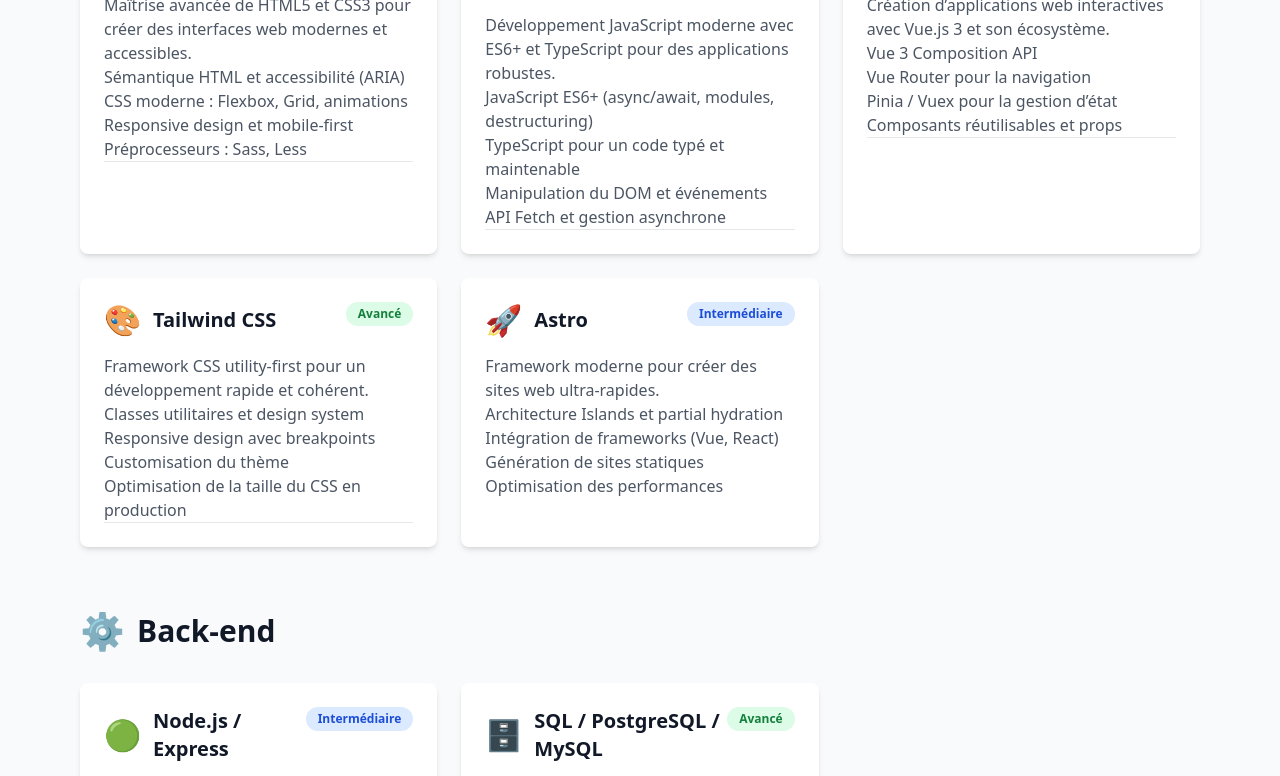
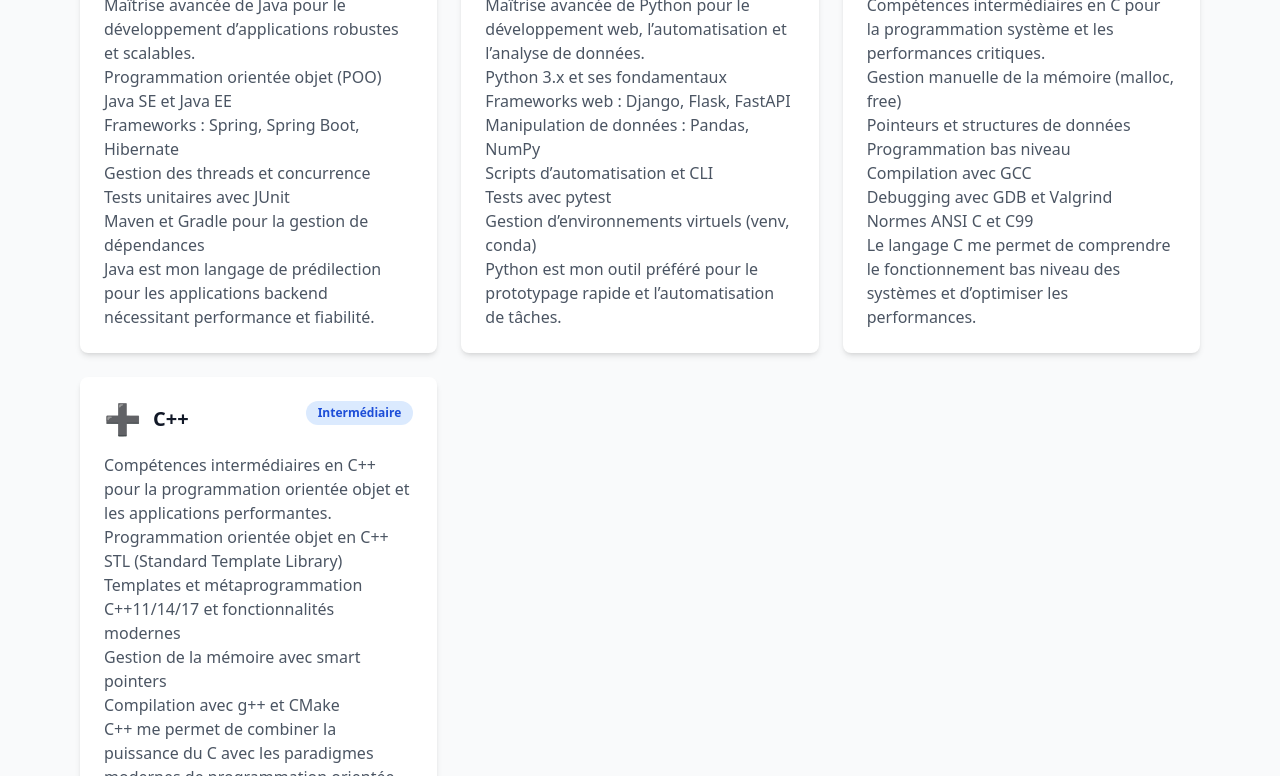
Before and after one commit to baptisteDULIEUX/portfolio-S5, an Astro site: page /competences in a window 1280 px wide. Shown: the part 467-1243 px from the top of the page. Built offline with nearby package versions, Linux system fonts and the light colour scheme; Astro itself is replaced by a stand-in of ours.

Commit message:
ajout de langages de programmations

```diff
--- /dev/null
+++ b/src/content/competences/langages/c.md
@@ -0,0 +1,18 @@
+---
+title: "C"
+category: "langages"
+level: "intermediaire"
+icon: "⚡"
+ordre: 3
+---
+
+Compétences intermédiaires en C pour la programmation système et les performances critiques.
+
+- Gestion manuelle de la mémoire (malloc, free)
+- Pointeurs et structures de données
+- Programmation bas niveau
+- Compilation avec GCC
+- Debugging avec GDB et Valgrind
+- Normes ANSI C et C99
+
+Le langage C me permet de comprendre le fonctionnement bas niveau des systèmes et d'optimiser les performances.
--- /dev/null
+++ b/src/content/competences/langages/cpp.md
@@ -0,0 +1,18 @@
+---
+title: "C++"
+category: "langages"
+level: "intermediaire"
+icon: "➕"
+ordre: 4
+---
+
+Compétences intermédiaires en C++ pour la programmation orientée objet et les applications performantes.
+
+- Programmation orientée objet en C++
+- STL (Standard Template Library)
+- Templates et métaprogrammation
+- C++11/14/17 et fonctionnalités modernes
+- Gestion de la mémoire avec smart pointers
+- Compilation avec g++ et CMake
+
+C++ me permet de combiner la puissance du C avec les paradigmes modernes de programmation orientée objet.
--- /dev/null
+++ b/src/content/competences/langages/java.md
@@ -0,0 +1,18 @@
+---
+title: "Java"
+category: "langages"
+level: "avance"
+icon: "☕"
+ordre: 1
+---
+
+Maîtrise avancée de Java pour le développement d'applications robustes et scalables.
+
+- Programmation orientée objet (POO)
+- Java SE et Java EE
+- Frameworks : Spring, Spring Boot, Hibernate
+- Gestion des threads et concurrence
+- Tests unitaires avec JUnit
+- Maven et Gradle pour la gestion de dépendances
+
+Java est mon langage de prédilection pour les applications backend nécessitant performance et fiabilité.
--- /dev/null
+++ b/src/content/competences/langages/python.md
@@ -0,0 +1,18 @@
+---
+title: "Python"
+category: "langages"
+level: "avance"
+icon: "🐍"
+ordre: 2
+---
+
+Maîtrise avancée de Python pour le développement web, l'automatisation et l'analyse de données.
+
+- Python 3.x et ses fondamentaux
+- Frameworks web : Django, Flask, FastAPI
+- Manipulation de données : Pandas, NumPy
+- Scripts d'automatisation et CLI
+- Tests avec pytest
+- Gestion d'environnements virtuels (venv, conda)
+
+Python est mon outil préféré pour le prototypage rapide et l'automatisation de tâches.
--- a/src/content/config.ts
+++ b/src/content/config.ts
@@ -19,7 +19,7 @@
   type: 'content',
   schema: z.object({
     title: z.string(),
-    category: z.enum(['frontend', 'backend', 'tools', 'soft-skills']),
+    category: z.enum(['frontend', 'backend', 'tools', 'soft-skills','langages']),
     level: z.enum(['debutant', 'intermediaire', 'avance', 'expert']).optional(),
     icon: z.string().optional(),
     ordre: z.number().default(999),
--- a/src/pages/competences/[slug].astro
+++ b/src/pages/competences/[slug].astro
@@ -5,12 +5,14 @@
 export async function getStaticPaths() {
   const frontend = await getCollection('frontend');
   const backend = await getCollection('backend');
+  const langages = await getCollection('langages');
   const outils = await getCollection('outils');
   const softskills = await getCollection('softskills');
 
   const allCompetences = [
     ...frontend.map(c => ({ ...c, categoryName: 'Frontend', categoryIcon: '🎨' })),
     ...backend.map(c => ({ ...c, categoryName: 'Backend & Base de données', categoryIcon: '⚙️' })),
+    ...langages.map(c => ({ ...c, categoryName: 'Langages de programmation', categoryIcon: '💻' })),
     ...outils.map(c => ({ ...c, categoryName: 'Outils / Tools', categoryIcon: '🔧' })),
     ...softskills.map(c => ({ ...c, categoryName: 'Soft Skills', categoryIcon: '☀️' })),
   ];
--- a/src/pages/competences/index.astro
+++ b/src/pages/competences/index.astro
@@ -7,6 +7,7 @@
 // Grouper par catégorie
 const frontend = competences.filter(c => c.data.category === 'frontend').sort((a, b) => a.data.ordre - b.data.ordre);
 const backend = competences.filter(c => c.data.category === 'backend').sort((a, b) => a.data.ordre - b.data.ordre);
+const langages = competences.filter(c => c.data.category === 'langages').sort((a, b) => a.data.ordre - b.data.ordre);
 const tools = competences.filter(c => c.data.category === 'tools').sort((a, b) => a.data.ordre - b.data.ordre);
 const softSkills = competences.filter(c => c.data.category === 'soft-skills').sort((a, b) => a.data.ordre - b.data.ordre);
 
@@ -41,11 +42,48 @@
         </p>
       </div>
 
+      <!-- Langages de programmation -->
+      {langages.length > 0 && (
+        <div class="mb-16">
+          <h2 class="text-3xl font-bold text-gray-900 mb-8 flex items-center">
+            <span class="text-4xl mr-3">💻</span>
+            Langages de programmation
+          </h2>
+          <div class="grid md:grid-cols-2 lg:grid-cols-3 gap-6">
+            {langages.map(async (comp) => {
+              const { Content } = await comp.render();
+              return (
+                <div class="bg-white rounded-lg shadow-md p-6 hover:shadow-lg transition-shadow">
+                  <div class="flex items-start justify-between mb-4">
+                    <div class="flex items-center">
+                      {comp.data.icon && (
+                        <span class="text-3xl mr-3">{comp.data.icon}</span>
+                      )}
+                      <h3 class="text-xl font-bold text-gray-900">
+                        {comp.data.title}
+                      </h3>
+                    </div>
+                    {comp.data.level && (
+                      <span class={`px-3 py-1 rounded-full text-xs font-semibold ${levelColors[comp.data.level]}`}>
+                        {levelLabels[comp.data.level]}
+                      </span>
+                    )}
+                  </div>
+                  <div class="prose prose-sm max-w-none text-gray-600">
+                    <Content />
+                  </div>
+                </div>
+              );
+            })}
+          </div>
+        </div>
+      )}
+
       <!-- Front-end -->
       {frontend.length > 0 && (
         <div class="mb-16">
           <h2 class="text-3xl font-bold text-gray-900 mb-8 flex items-center">
-            <span class="text-4xl mr-3">💻</span>
+            <span class="text-4xl mr-3">🎨</span>
             Front-end
           </h2>
           <div class="grid md:grid-cols-2 lg:grid-cols-3 gap-6">
@@ -83,7 +121,7 @@
         <div class="mb-16">
           <h2 class="text-3xl font-bold text-gray-900 mb-8 flex items-center">
             <span class="text-4xl mr-3">⚙️</span>
-            Back-end
+            Back-end & Base de données
           </h2>
           <div class="grid md:grid-cols-2 lg:grid-cols-3 gap-6">
             {backend.map(async (comp) => {
```
